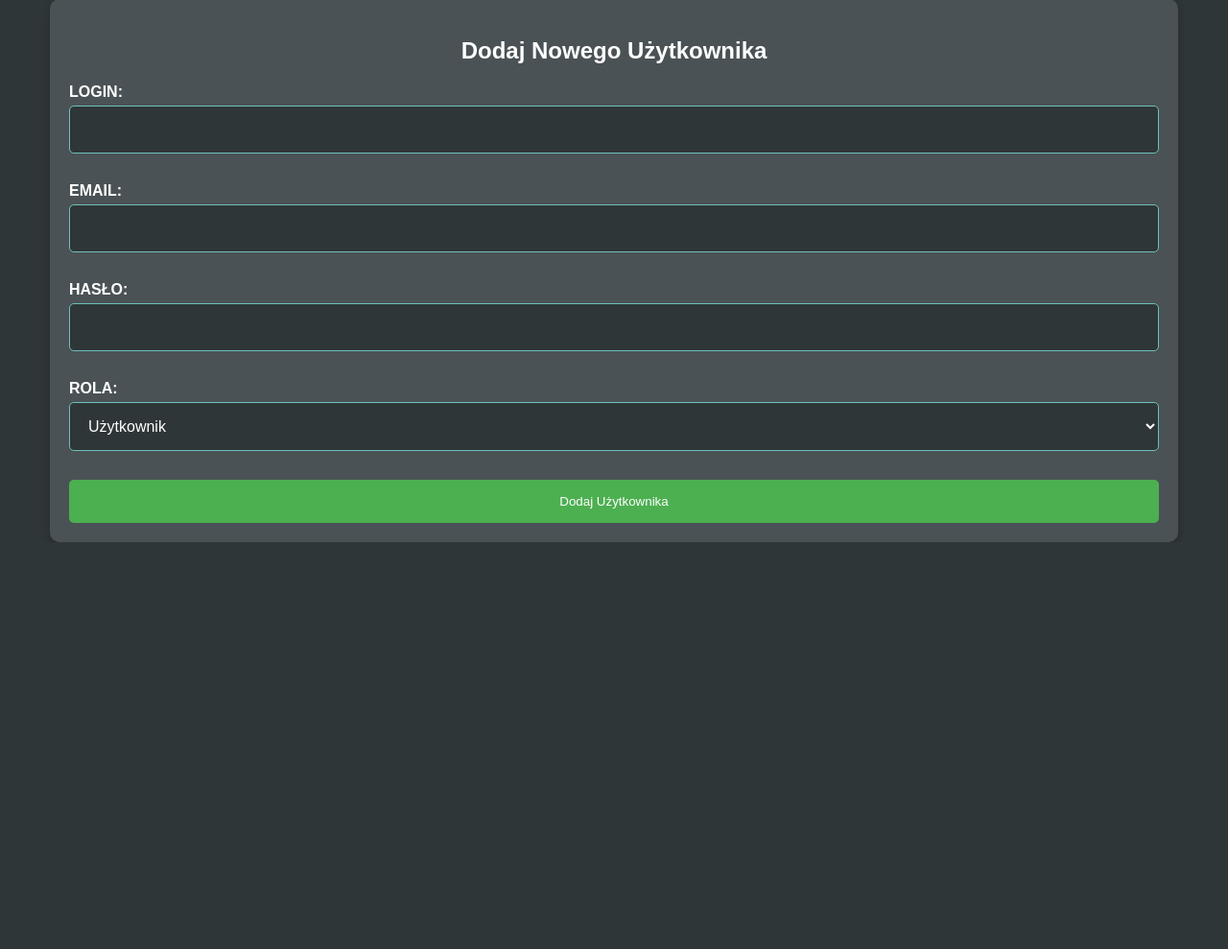
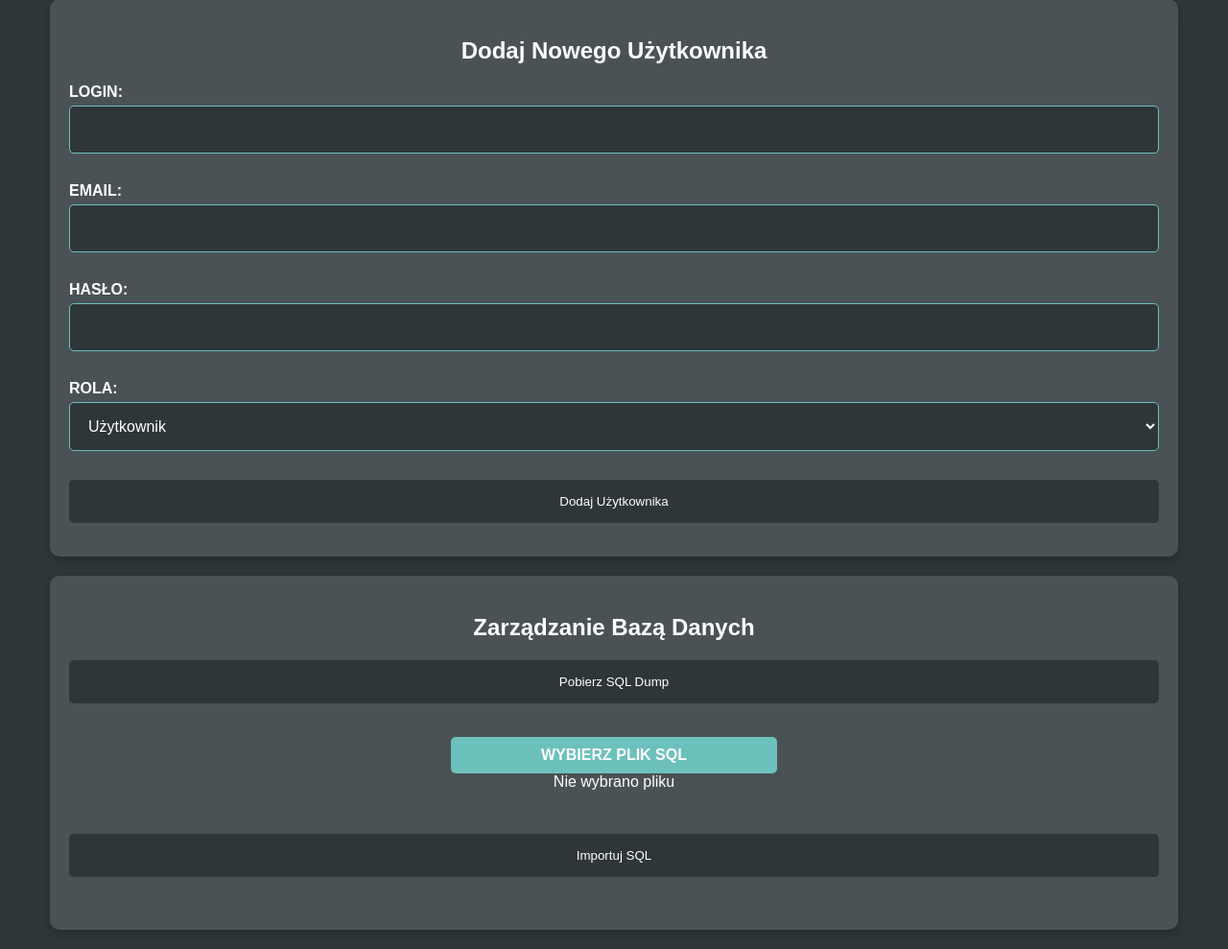
Before and after one commit to 143062/Projekt, a PHP site: page /public/views/admin_panel.php in a window 1280 px wide. Shown: the part 546-1535 px from the top of the page at 96% size. Before the commit the page ends 1111 px from the top, so only its background shows below. Run offline with PHP 8.4, Linux system fonts and the light colour scheme.

Commit message:
Database Dump / Import

```diff
--- a/index.php
+++ b/index.php
@@ -36,6 +36,8 @@ Router::get('admin_panel', [AdminController::class, 'adminPanel']);
 Router::post('admin/delete_user', [AdminController::class, 'deleteUser']);
 Router::post('admin/add_user', [AdminController::class, 'addUser']);
 Router::post('admin/reset_password', [AdminController::class, 'resetPassword']);
+Router::post('admin/sql_dump', [AdminController::class, 'sqlDump']);
+router::post('admin/sql_import', [AdminController::class, 'sqlImport']);
 Router::get('dashboard', [UserController::class, 'dashboard']);
 Router::get('friends', [FriendController::class, 'friends']);
 Router::post('add-friend', [FriendController::class, 'addFriend']);
--- a/public/css/admin_panel.css
+++ b/public/css/admin_panel.css
@@ -57,7 +57,7 @@
     align-items: center;
 }
 
-.table-container, .form-container {
+.table-container, .form-container, .sql-dump-container {
     width: 100%;
     overflow-x: auto;
     margin-top: 20px;
@@ -67,15 +67,95 @@
     padding: 20px;
 }
 
-/* Styl dla paska wyszukiwania w admin_panel */
+.sql-dump-container {
+    margin-bottom: 20px;
+}
+
+.sql-dump-container form {
+    display: flex;
+    flex-direction: column;
+    gap: 25px; /* Dodane większe odstępy między elementami */
+    margin-bottom: 20px;
+}
+
+.sql-dump-container button,
+.sql-import-button,
+.add-button {
+    padding: 15px;
+    background-color: #2F3638; /* Ciemnoszary kolor */
+    color: white;
+    border: none;
+    border-radius: 5px;
+    cursor: pointer;
+    transition: background-color 0.3s ease;
+    text-align: center;
+    width: 100%;
+    margin-bottom: 15px; /* Odstępy pomiędzy przyciskami */
+}
+
+.sql-dump-container button:hover,
+.sql-import-button:hover,
+.add-button:hover {
+    background-color: #6DC1BC; /* Turkusowy kolor przy hover */
+}
+
+/* Styl dla wyboru pliku */
+.file-input-container {
+    text-align: center;
+    margin-bottom: 20px;
+}
+
+.file-input {
+    display: none;
+}
+
+.file-input-label {
+    background-color: #6DC1BC;
+    color: white;
+    padding: 10px 20px;
+    border-radius: 5px;
+    cursor: pointer;
+    transition: background-color 0.3s ease;
+    text-align: center;
+    display: block;
+    width: 50%; /* Zmniejszona szerokość przycisku */
+    max-width: 300px;
+    margin: 0 auto;
+}
+
+.file-input-label:hover {
+    background-color: #82d4d0;
+}
+
+.file-name {
+    color: white;
+    margin-top: 10px;
+    white-space: nowrap;
+    overflow: hidden;
+    text-overflow: ellipsis;
+    max-width: 100%;
+}
+
+/* Styl powiadomienia */
+.alert {
+    padding: 10px;
+    background-color: #6DC1BC; /* Turkusowy kolor dla powiadomienia */
+    color: white;
+    margin-bottom: 20px;
+    border-radius: 5px;
+    font-weight: bold;
+    text-align: center;
+}
+
+/* Styl dla paska wyszukiwania */
 .search-bar {
     display: flex;
     align-items: center;
     background-color: #3a3f42;
     border-radius: 20px;
     padding: 10px 20px;
-    width: 100%; /* Pełna szerokość */
-    box-sizing: border-box; /* Padding nie będzie zwiększał szerokości */
+    width: 100%;
+    box-sizing: border-box;
     margin-bottom: 20px;
 }
 
@@ -100,7 +180,7 @@
 }
 
 .search-bar input:focus {
-    border: none; /* Usunięcie obramowania przy fokusie */
+    border: none;
 }
 
 /* Styl dla tabeli */
@@ -212,20 +292,6 @@ input:focus, select:focus {
     color: #ffffff;
 }
 
-.add-button {
-    padding: 15px;
-    background-color: #4CAF50;
-    color: white;
-    border: none;
-    border-radius: 5px;
-    cursor: pointer;
-    transition: background-color 0.3s ease;
-}
-
-.add-button:hover {
-    background-color: #45a049;
-}
-
 @media (max-width: 767px) {
     .profile-icon {
         width: 100px;
@@ -274,7 +340,7 @@ input:focus, select:focus {
 
 /* Styl dla modala */
 .modal {
-    display: none; /* Domyślnie ukryty */
+    display: none;
     justify-content: center;
     align-items: center;
     position: fixed;
@@ -283,11 +349,11 @@ input:focus, select:focus {
     top: 0;
     width: 100%;
     height: 100%;
-    background-color: rgba(0, 0, 0, 0.7); /* Przyciemnienie tła */
+    background-color: rgba(0, 0, 0, 0.7);
 }
 
 .modal-content {
-    background-color: #2F3638; /* Zmiana koloru na ciemny, zgodnie z designem strony */
+    background-color: #2F3638;
     color: white;
     padding: 20px;
     border: none;
@@ -316,13 +382,15 @@ input:focus, select:focus {
 }
 
 .reset-button {
-    padding: 10px;
-    background-color: #4CAF50;
+    padding: 15px;
+    background-color: #6DC1BC;
     color: white;
     border: none;
     border-radius: 5px;
     cursor: pointer;
     transition: background-color 0.3s ease;
+    text-align: center;
+    width: 100%;
 }
 
 .reset-button:hover {
--- a/public/js/admin_panel.js
+++ b/public/js/admin_panel.js
@@ -7,15 +7,37 @@ document.addEventListener('DOMContentLoaded', function() {
     const userIdInput = document.getElementById('user-id');
     const searchInput = document.getElementById('user-search');
     const userTable = document.getElementById('user-list');
+    const importStatus = document.getElementById('import-status');
+    const sqlImportForm = document.getElementById('sql-import-form');
+    const sqlFileInput = document.getElementById('sql-file');
 
-    // Obsługa wyszukiwania użytkowników
+    // Funkcja logująca dane do konsoli z oznaczeniem pliku
+    function logToConsole(label, data) {
+        console.log(`[admin_panel.js] ${label}:`, data);
+    }
+
+    // Funkcja do wyświetlania statusu importu
+    function showImportStatus(message, isSuccess) {
+        console.log("Wywołano showImportStatus"); // Log do weryfikacji wywołania funkcji
+        importStatus.style.display = 'block'; // Ustawienie widoczności elementu
+        importStatus.textContent = message;
+        importStatus.style.backgroundColor = isSuccess ? '#4CAF50' : '#ff4d4d'; // Zmiana koloru
+    }
+
+    // Funkcja do ukrywania statusu
+    function hideImportStatus() {
+        importStatus.style.display = 'none'; // Ukrywanie powiadomienia
+    }
+
+    // Logowanie wyszukiwania użytkowników
     searchInput.addEventListener('input', function() {
         const query = searchInput.value.toLowerCase();
+        logToConsole('Wprowadzono wyszukiwanie', query);
         const rows = userTable.querySelectorAll('tr');
         rows.forEach(row => {
-            const userId = row.querySelector('td:nth-child(1)').textContent.toLowerCase(); // Wyszukiwanie po ID
-            const username = row.querySelector('td:nth-child(3)').textContent.toLowerCase(); // Wyszukiwanie po loginie
-            const email = row.querySelector('td:nth-child(4)').textContent.toLowerCase(); // Wyszukiwanie po emailu
+            const userId = row.querySelector('td:nth-child(1)').textContent.toLowerCase();
+            const username = row.querySelector('td:nth-child(3)').textContent.toLowerCase();
+            const email = row.querySelector('td:nth-child(4)').textContent.toLowerCase();
             if (userId.includes(query) || username.includes(query) || email.includes(query)) {
                 row.style.display = '';
             } else {
@@ -24,27 +46,29 @@ document.addEventListener('DOMContentLoaded', function() {
         });
     });
 
-    // Obsługa przycisków usuwania użytkownika
+    // Logowanie przycisków usuwania użytkownika
     deleteButtons.forEach(button => {
         button.addEventListener('click', function() {
             const userId = this.getAttribute('data-id');
+            logToConsole('Kliknięto przycisk usuwania dla użytkownika', userId);
             if (confirm('Czy na pewno chcesz usunąć tego użytkownika?')) {
                 fetch(`/delete_user.php?id=${userId}`, {
                     method: 'GET'
                 })
                 .then(response => response.text())
                 .then(data => {
+                    logToConsole('Otrzymano odpowiedź serwera dla usuwania', data);
                     if (data === 'success') {
                         this.parentElement.parentElement.remove();
                     } else {
-                        alert('Wystąpił błąd podczas usuwania użytkownika.');
+                        console.error('Błąd podczas usuwania użytkownika.');
                     }
                 });
             }
         });
     });
 
-    // Obsługa otwierania modala do resetowania hasła
+    // Logowanie otwierania modala do resetowania hasła
     passwordButtons.forEach(button => {
         button.addEventListener('click', function() {
             const userId = this.getAttribute('data-user-id');
@@ -52,19 +76,72 @@ document.addEventListener('DOMContentLoaded', function() {
             modalUsername.textContent = login;
             userIdInput.value = userId;
             modal.style.display = 'flex';
-            console.log(`Kliknięto przycisk resetowania hasła dla użytkownika o ID: ${userId} (login: ${login})`);
+            logToConsole(`Kliknięto przycisk resetowania hasła dla użytkownika o ID: ${userId}`, `Login: ${login}`);
         });
     });
 
-    // Obsługa zamykania modala
+    // Logowanie zamykania modala
     closeModal.addEventListener('click', function() {
         modal.style.display = 'none';
-        console.log('Zamknięto modal resetowania hasła.');
+        logToConsole('Zamknięto modal resetowania hasła');
     });
 
+    // Logowanie kliknięcia w tło modala
     window.onclick = function(event) {
         if (event.target == modal) {
             modal.style.display = 'none';
+            logToConsole('Kliknięto tło modala, modal został zamknięty');
         }
     };
+
+    // Obsługa importu SQL - sprawdzenie, czy formularz istnieje
+    if (sqlImportForm) {
+        // Aktualizacja wyświetlania nazwy pliku po jego wyborze
+        sqlFileInput.addEventListener('change', function() {
+            const fileName = sqlFileInput.files[0]?.name || 'Nie wybrano pliku';
+            document.querySelector('.file-name').textContent = fileName;
+            logToConsole('Wybrano plik do importu', fileName);
+
+            // Jeśli wybrano plik, ukryj status (powiadomienie)
+            if (sqlFileInput.files.length > 0) {
+                hideImportStatus();
+            }
+        });
+
+        // Logowanie przesyłania pliku i odpowiedzi serwera
+        sqlImportForm.addEventListener('submit', function(event) {
+            event.preventDefault();
+
+            // Sprawdzenie, czy wybrano plik
+            if (!sqlFileInput.files.length) {
+                logToConsole('Nie wybrano pliku SQL', null);
+                showImportStatus('Proszę wybrać plik przed kliknięciem "Importuj SQL".', false);
+                return;
+            }
+
+            const formData = new FormData(sqlImportForm);
+            logToConsole('Wysłano plik SQL do importu', formData);
+
+            fetch('/admin/sql_import', {
+                method: 'POST',
+                body: formData
+            })
+            .then(response => response.json())
+            .then(data => {
+                if (data.status === 'success') {
+                    logToConsole('Import SQL zakończony sukcesem', data.logs);
+                    showImportStatus('Baza danych została pomyślnie przywrócona!', true);
+                } else {
+                    logToConsole('Błąd podczas importu SQL', data.details);
+                    showImportStatus('Wystąpił błąd podczas importu bazy danych.', false);
+                }
+            })
+            .catch(error => {
+                logToConsole('Wystąpił błąd podczas importu SQL', error);
+                showImportStatus('Wystąpił błąd podczas importu bazy danych.', false);
+            });
+        });
+    } else {
+        logToConsole('Brak formularza SQL Import na stronie', null);
+    }
 });
--- a/public/views/admin_panel.php
+++ b/public/views/admin_panel.php
@@ -18,6 +18,7 @@
         </div>
 
         <div class="content">
+            <!-- Sekcja użytkowników -->
             <div class="table-container">
                 <div class="search-bar">
                     <img src="/public/img/search_dark.svg" alt="Szukaj">
@@ -62,6 +63,7 @@
                 </table>
             </div>
 
+            <!-- Sekcja dodawania użytkownika -->
             <div class="form-container">
                 <h2>Dodaj Nowego Użytkownika</h2>
                 <form method="post" action="/admin/add_user">
@@ -87,6 +89,23 @@
                     <button type="submit" class="add-button">Dodaj Użytkownika</button>
                 </form>
             </div>
+
+            <!-- Sekcja SQL Dump i Import -->
+            <div class="sql-dump-container">
+                <h2>Zarządzanie Bazą Danych</h2>
+                <div id="import-status" class="alert" style="display: none;"></div> <!-- Miejsce na komunikat o sukcesie/błędzie -->
+                <form method="post" action="/admin/sql_dump">
+                    <button type="submit" class="sql-dump-button">Pobierz SQL Dump</button>
+                </form>
+                <form method="post" action="/admin/sql_import" enctype="multipart/form-data" id="sql-import-form">
+                    <div class="file-input-container">
+                        <label for="sql-file" class="file-input-label">Wybierz plik SQL</label>
+                        <input type="file" id="sql-file" name="sql_file" class="file-input">
+                        <span class="file-name">Nie wybrano pliku</span>
+                    </div>
+                    <button type="submit" class="sql-import-button">Importuj SQL</button>
+                </form>
+            </div>
         </div>
     </div>
 
```
Also changed, not shown: src/controllers/AdminController.php (+116 -9 lines), 2 other files.
